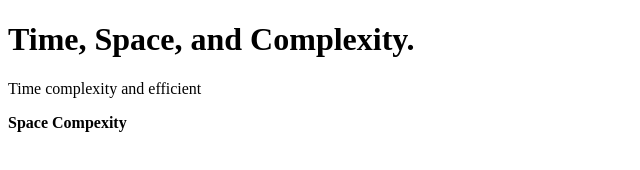
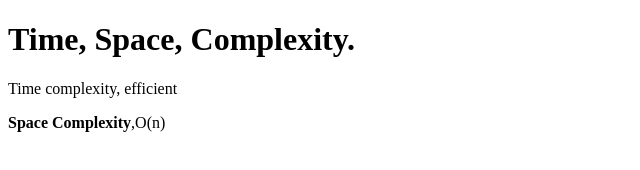
Before and after one commit to acciojob/time-and-space-complexity-Amit7089, a website: page main.html in a window 1280 px wide. Shown: the whole page, without its empty margins (0-640 px from the left). Drawn offline with Linux system fonts and the light colour scheme.

Commit message:
created a submission

```diff
--- a/main.html
+++ b/main.html
@@ -8,9 +8,9 @@
 
 <body>
 	<!-- the entire body must be written by student -->
-	<h1>Time, Space, and Complexity.</h1>
-	<p>Time complexity and efficient</p>
-	<p><b>Space Compexity</b></p>
+	<h1>Time, Space, Complexity.</h1>
+	<p>Time complexity, efficient</p>
+	<p><b>Space Complexity</b>,O(n)</p>
     <script type="text/javascript" src="./script.js">
 </script>
 
```
